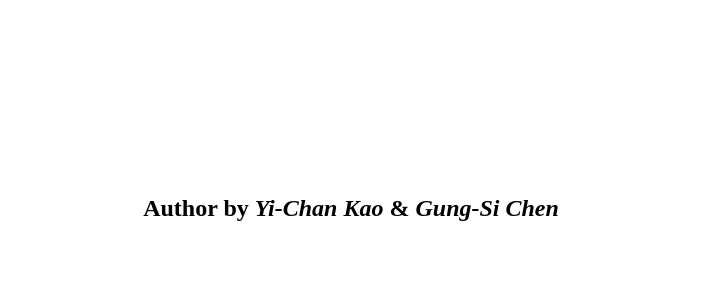
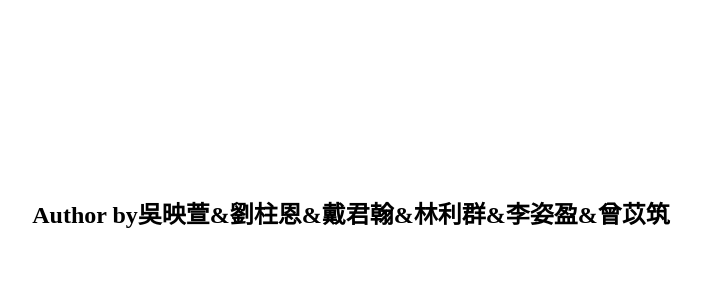
Before and after one commit to NTUEGROUP6/Group6, a PHP site: page /admin_reading_done.php in a window 1280 px wide. Shown: the part 354-654 px from the top of the page, without its empty margins (289-990 px from the left). Run offline with PHP 8.4, Linux system fonts and the light colour scheme; data that the repository does not hold is empty.

Commit message:
Update admin_reading_done.php

```diff
--- a/admin_reading_done.php
+++ b/admin_reading_done.php
@@ -10,7 +10,7 @@
 	$button = $_POST['button'];
 ?>
 <meta http-equiv="Content-Type" content="text/html; charset=utf-8" />
-<title>國立臺北教育大學_學習網</title>
+<title>第六組的教學學習網</title>
 </head>
 
 <body>
@@ -60,7 +60,9 @@
 <div id="FOOTER">
 	<p>
 		<br/><br/><br/><br/><br/><br/>
-		<h2><center><br/>Author by <i>Yi-Chan Kao</i> & <i>Gung-Si Chen</i> </center></h2>
+		<h2><center><br/>
+	      Author by吳映萱&amp;劉柱恩&amp;戴君翰&amp;林利群&amp;李姿盈&amp;曾苡筑<i></i>
+		</center></h2>
 	</p>
 </div>
 </body>
```
